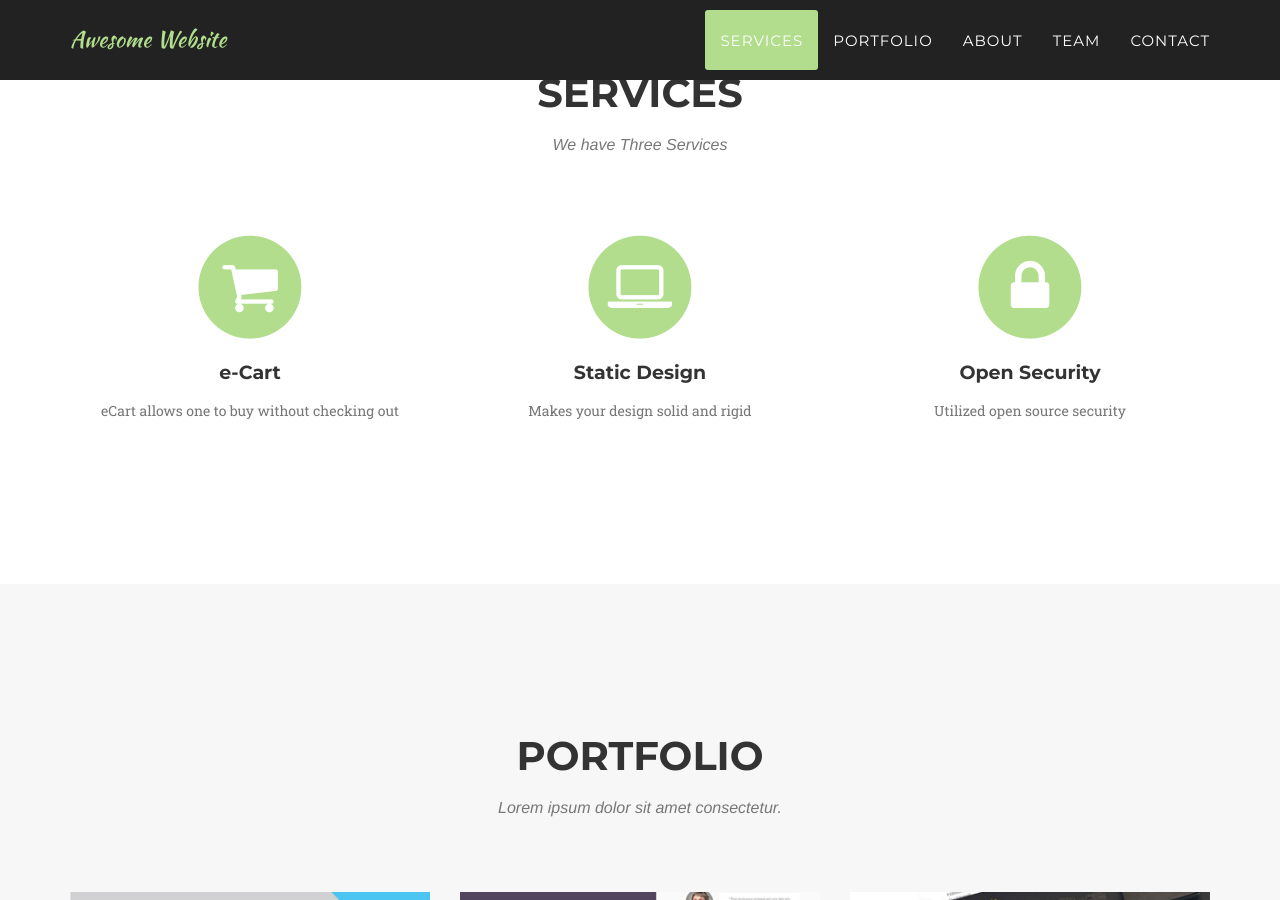
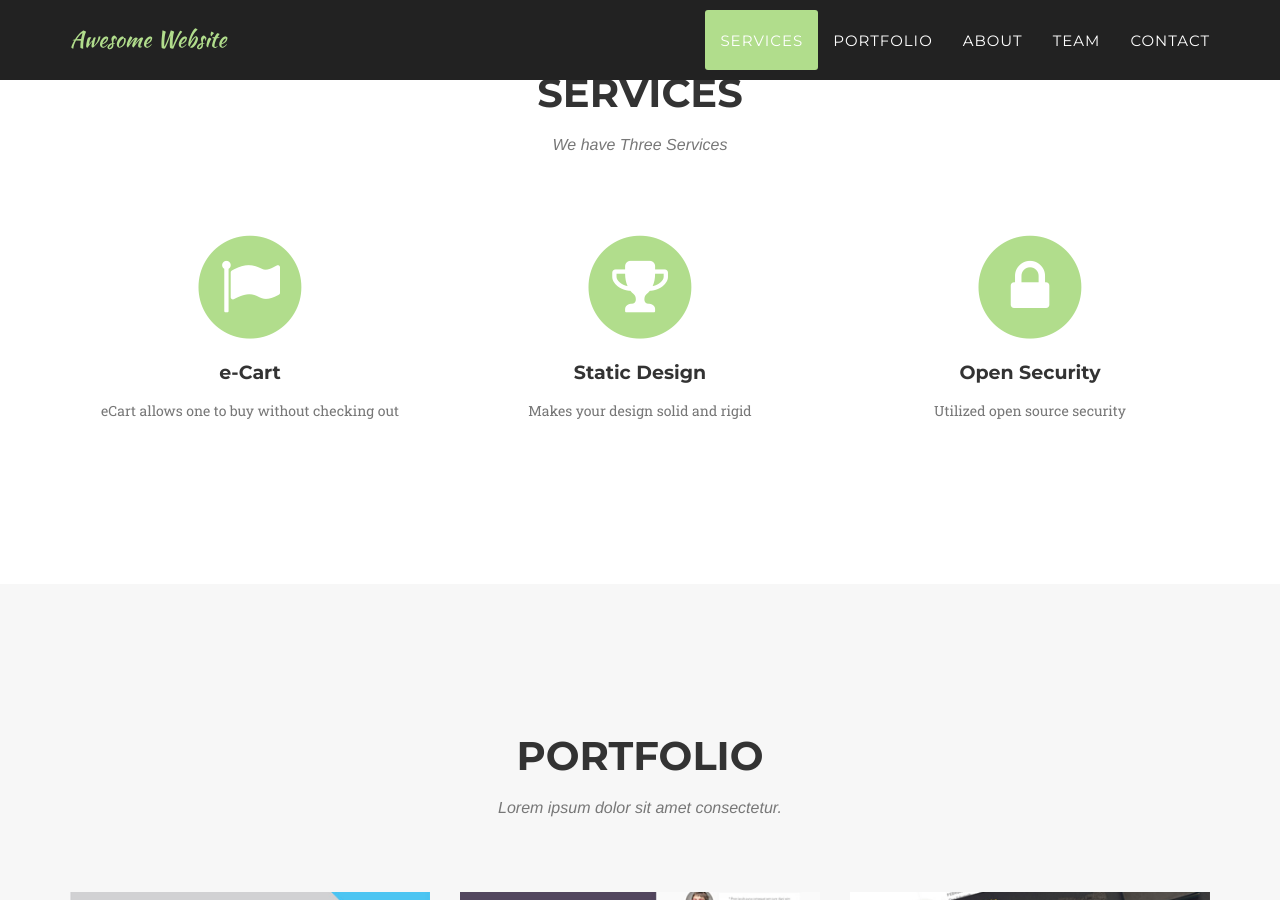
Before and after one commit to heydavid-dev/creating-a-new-website-189, a Jekyll site: the page built from index.html, in a window 1280 px wide and 900 px high, scrolled down 912 px. Built offline with Jekyll 4.4.1, drawn with Linux system fonts in a browser that asks for light colours; some web fonts are replaced.

Commit message:
This commit is mostly about images

```diff
--- a/_includes/services.html
+++ b/_includes/services.html
@@ -11,7 +11,7 @@
                 <div class="col-md-4">
                     <span class="fa-stack fa-4x">
                         <i class="fa fa-circle fa-stack-2x text-primary"></i>
-                        <i class="fa fa-shopping-cart fa-stack-1x fa-inverse"></i>
+                        <i class="fa fa-flag fa-stack-1x fa-inverse"></i>
                     </span>
                     <h4 class="service-heading">e-Cart</h4>
                     <p class="text-muted">eCart allows one to buy without checking out</p>
@@ -19,7 +19,7 @@
                 <div class="col-md-4">
                     <span class="fa-stack fa-4x">
                         <i class="fa fa-circle fa-stack-2x text-primary"></i>
-                        <i class="fa fa-laptop fa-stack-1x fa-inverse"></i>
+                        <i class="fa fa-trophy fa-stack-1x fa-inverse"></i>
                     </span>
                     <h4 class="service-heading">Static Design</h4>
                     <p class="text-muted">Makes your design solid and rigid</p>
```
